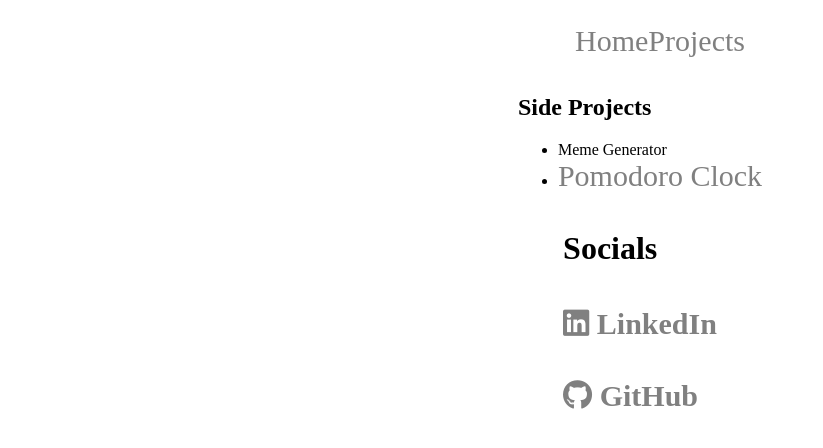
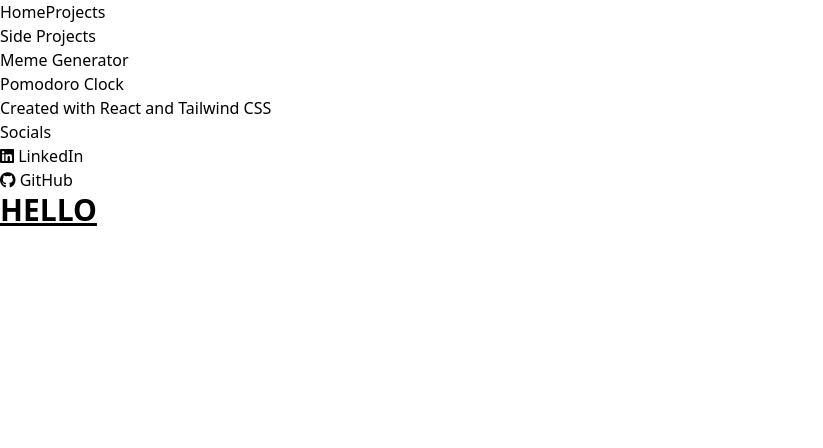
Before and after one commit to alexissorianooo/Portfolio, a React (Create React App) app: page /portfolio/projects in a window 1280 px wide. Shown: the top 448 px of the page, without its empty margins (0-823 px from the left). Built offline with nearby package versions, Linux system fonts and the light colour scheme.

Commit message:
migrating to tailwindcss

```diff
--- a/package.json
+++ b/package.json
@@ -40,6 +40,9 @@
     ]
   },
   "devDependencies": {
-    "gh-pages": "^4.0.0"
+    "autoprefixer": "^10.4.7",
+    "gh-pages": "^4.0.0",
+    "postcss": "^8.4.14",
+    "tailwindcss": "^3.0.24"
   }
 }
--- /dev/null
+++ b/postcss.config.js
@@ -0,0 +1,6 @@
+module.exports = {
+  plugins: {
+    tailwindcss: {},
+    autoprefixer: {},
+  },
+}
--- a/src/App.js
+++ b/src/App.js
@@ -3,7 +3,6 @@ import Footer from './Footer'
 import Navbar from './Navbar'
 import Home from './Home'
 import Projects from './Projects'
-import './css/App.css' // CSS from App.js
 
 import { BrowserRouter as Router, Routes, Route} from 'react-router-dom'
 
@@ -20,6 +19,9 @@ function App() {
           </Routes>
         </div>
         <Footer />
+        <div className='text-3xl font-bold underline'>
+          HELLO
+        </div>
       </div>
     </Router>
   );
--- a/src/Footer.js
+++ b/src/Footer.js
@@ -1,9 +1,9 @@
 import React from 'react'
-import './css/Footer.css'
 
 function Footer(){
     return(
         <div className="footerMain">
+            <p>Created with React and Tailwind CSS</p>
             <h1>Socials</h1>
             <div className="socialsContainer">
                 <h3>
--- a/src/Navbar.js
+++ b/src/Navbar.js
@@ -3,12 +3,11 @@ import { Link } from 'react-router-dom'
 
 export default function Navbar(){
     return(
-        <div>
+        <div className='Navbar_main'>
             <ul>
                 <Link to='/portfolio'>Home</Link>
                 <Link to='/portfolio/projects'>Projects</Link>
             </ul>
         </div>
-
     );
 }
--- a/src/css/App.css
+++ /dev/null
@@ -1,6 +0,0 @@
-.App{
-    display: flex;
-    flex-direction: column;
-    justify-content: center;
-    align-items: center;
-}
--- a/src/css/Footer.css
+++ /dev/null
@@ -1,10 +0,0 @@
-a{
-    text-decoration: none;
-    color: gray;
-    font-size: 30px;
-}
-.socialsContainer{
-    display: flex;
-    flex-direction: column;
-    align-items: flex-start;
-}
--- /dev/null
+++ b/src/css/index.css
@@ -0,0 +1,3 @@
+@tailwind base;
+@tailwind components;
+@tailwind utilities;
--- a/src/index.js
+++ b/src/index.js
@@ -1,5 +1,6 @@
 import React from 'react'
 import ReactDOM from 'react-dom'
 import App from './App'
+import './css/index.css'
 
 ReactDOM.render(<App/>, document.getElementById("root"))
--- /dev/null
+++ b/tailwind.config.js
@@ -0,0 +1,9 @@
+module.exports = {
+  content: [
+    "./src/**/*.{js,jsx,ts,tsx}"
+  ],
+  theme: {
+    extend: {},
+  },
+  plugins: [],
+}
```
Also changed, not shown: 2 other files (tests, documents, lock files or other folders).
